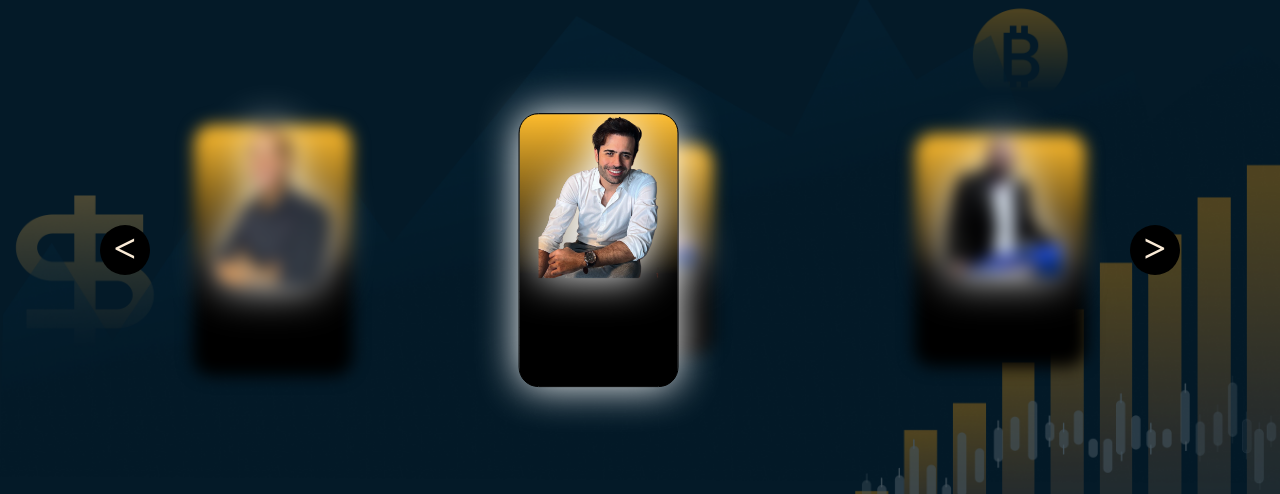
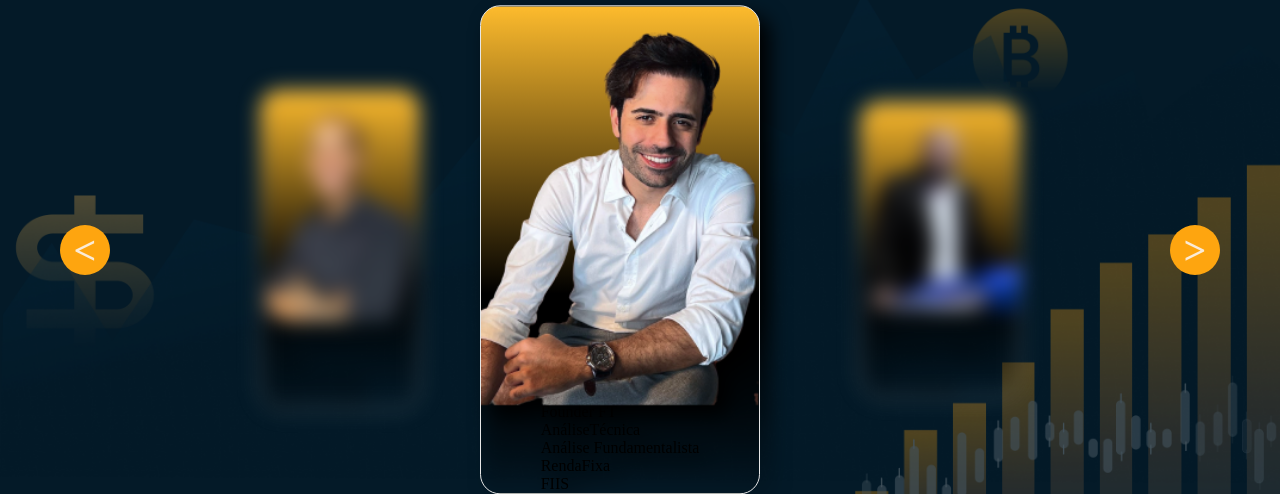
Before and after one commit to GabrielMatheus1/HFA-MFX, a plain HTML site: page index.html in a window 1280 px wide. Shown: the top 494 px of the page. Drawn offline with Linux system fonts and the light colour scheme.

Commit message:
Update style.css

```diff
--- a/style.css
+++ b/style.css
@@ -31,12 +31,13 @@
 .ul-prof {
   list-style: none;
   display: flex;
-  flex-wrap: wrap;
-  justify-content: space-evenly;
+  flex-wrap: nowrap;
+  justify-content: center;
   align-items: center;
   position: relative;
   overflow: hidden;
-  height: 100%;
+  height: 600px;
+  width: 900px;
 }
 
 /* slide de professores */
@@ -62,8 +63,12 @@
 }
 
 .btn.btn-next {
-  right: 100px;
+  right: 60px;
   color: antiquewhite;
+  background: #fea50f;
+  display:flex;
+  justify-content: center;
+  align-items: center;
 }
 
 .btn.btn-next::before {
@@ -71,8 +76,12 @@
 }
 
 .btn.btn-back {
-  left: 100px;
+  left: 60px;
   color: antiquewhite;
+  background: #fea50f;
+  display:flex;
+  justify-content: center;
+  align-items: center;
 }
 
 .btn.btn-back::before {
@@ -81,52 +90,68 @@
 
 /* lista das imagens */
 .list-prof {
-  border: 1px solid black;
+  border: 1px solid #e6e6e6;
   border-radius: 20px;
   position: relative;
-  filter: blur(8px);
+  filter: blur(10px);
   transition: all 1s ease-in-out;
-  margin: auto 100px;
+  margin: auto 70px;
+  width: 280px;
   display: flex;
   flex-direction: column;
-  justify-content: center;
-  background: linear-gradient(0deg, rgba(0,0,0,1) 0%, rgba(0,0,0,1) 41%,
+  align-items: center;
+  background: linear-gradient(0deg, rgba(0,0,0,0) 0%, rgba(0,0,0,1) 41%,
   rgba(253,187,45,1) 100%);
+  overflow: hidden;
 }
 
 .list-prof.selected-prof {
-  filter: blur(0) drop-shadow(0 0 20px white);
+  filter: blur(0) drop-shadow(10px 10px 10px);
   position: absolute;
-  top:50%;
+  top: 50%;
   left: 40%;
-  transform: translate(-70%, -50%);
+  transform: translate(-50%, -50%);
   z-index: 3;
   transition: all 1s ease-in-out;
   overflow: hidden;
+  width: 280px;
 }
 
 .list-prof.selected-prof .descricao-professores{
   color: #e6e6e6;
   display: block;
+  z-index: 4;
 }
 
 .img-prof{
-  width: 120px;
+  position: relative;
+  top: 20px;
+  width: 100%;
   margin: auto;
-  filter: drop-shadow(0 0 20px white);
+  filter: drop-shadow(0 0 10x white);
+  z-index: 3;
 }
 
 /* descricao dos professores */
 .descricao-professores {
   width: 100%;
-  height: 200px;
+  height: 150px;
   padding: 10px;
   text-align: center;
   display: none;
+  filter: drop-shadow(0 0 2px black) opacity(1);
+  text-shadow: 0px 0px 10px rgba(0, 0, 0);
+}
+
+.descricao-professores p {
+  font-size: 18px;
+  color: #fea50f;
 }
 
 .descricao-professores h4 {
-  font-size: 20px;
+  font-size: 22px;
+  color: #fff;
+  letter-spacing: 2px;
 }
 
 .descricao-professores img {
```
